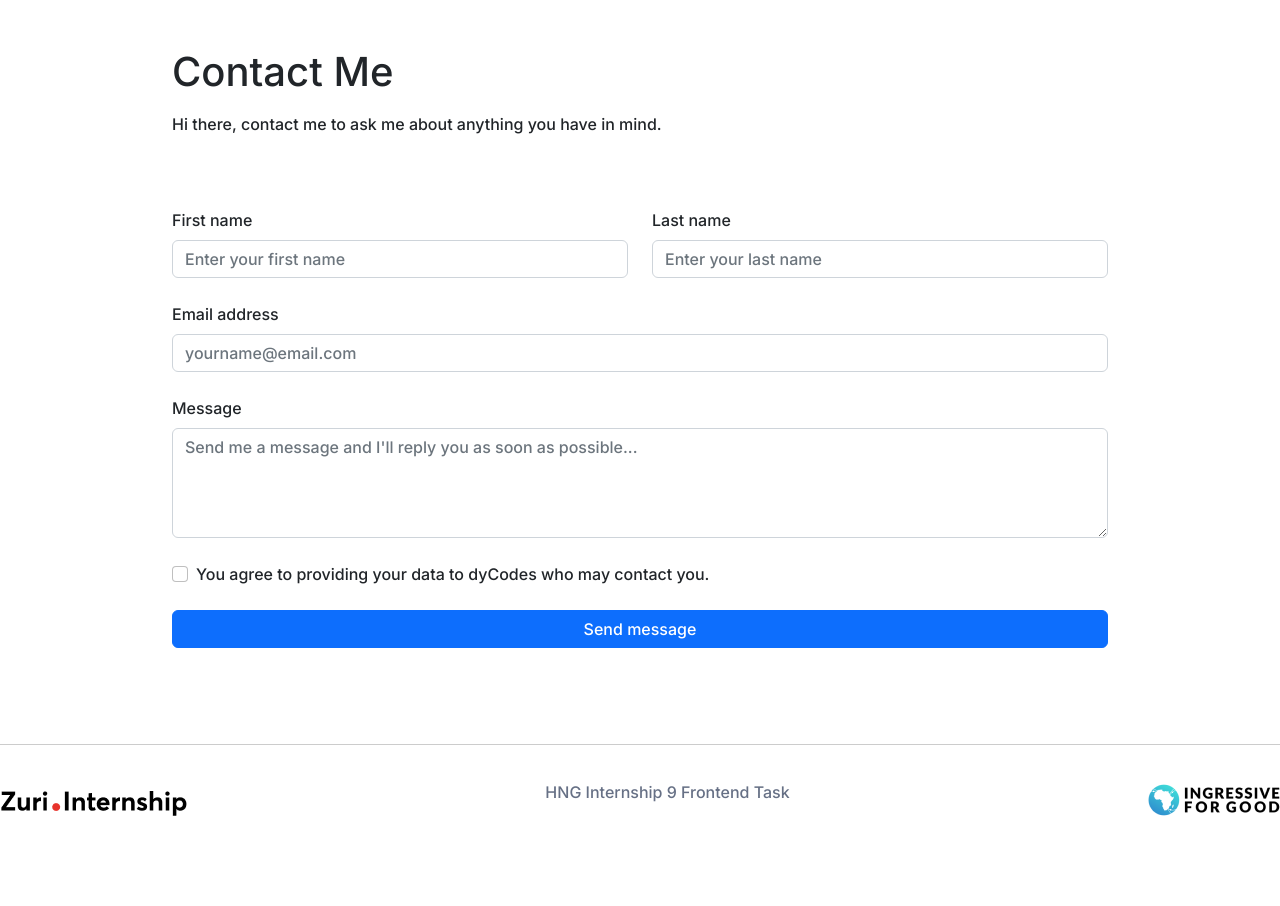
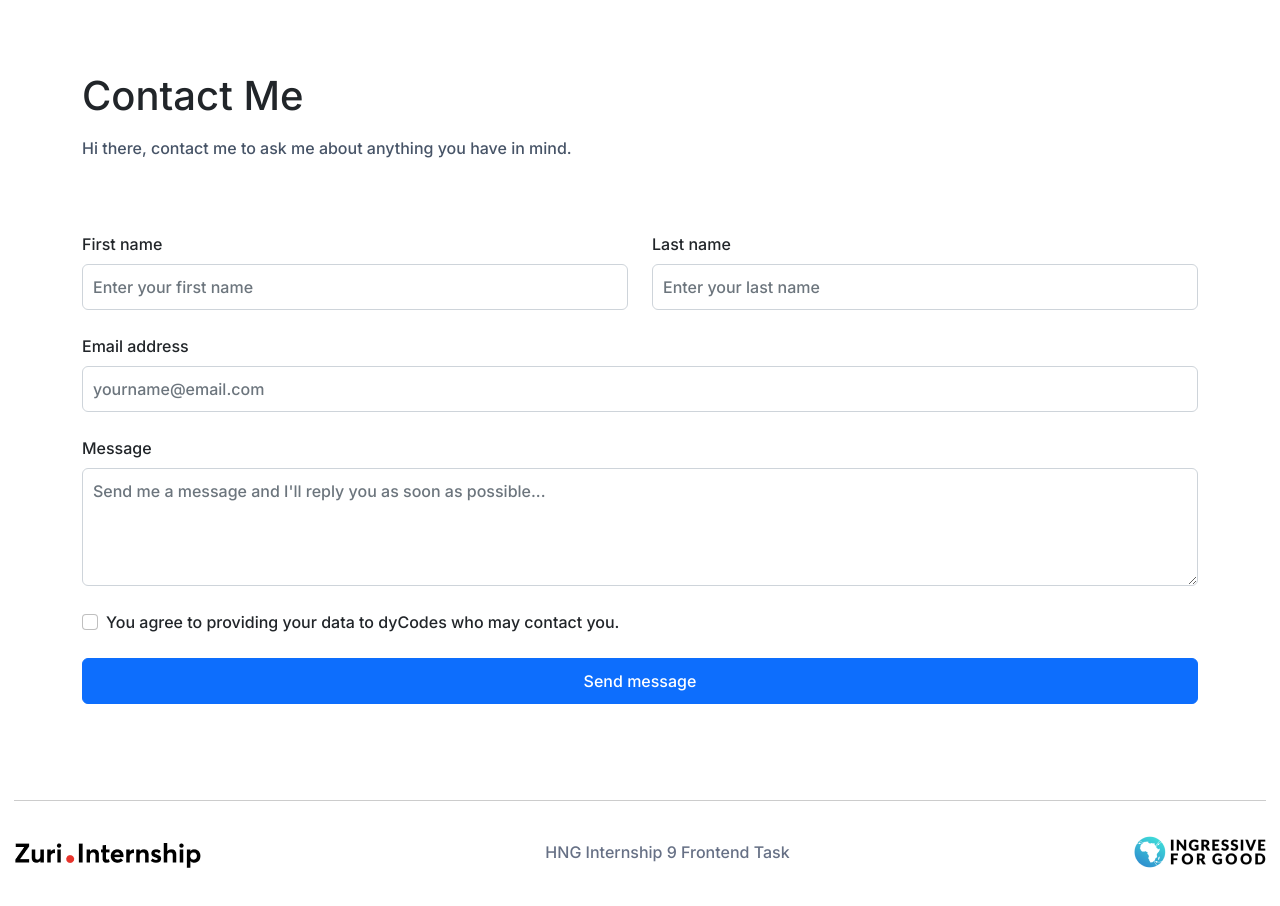
Before and after one commit to dyCodes/linktree-hngi9, a React (Create React App) app: page /contact in a window 1280 px wide. Shown: the top 906 px of the page. Before the commit the page ends 855 px from the top, so only its background shows below. Built offline with nearby package versions, Linux system fonts and the light colour scheme.

Commit message:
style: contact form

```diff
--- a/src/index.css
+++ b/src/index.css
@@ -15,16 +15,33 @@ a {
   text-decoration: none;
 }
 
-.App {
+p {
+  margin: 0;
+  color: #475467;
+}
+
+/* Bootstrap reset */
+
+form .form-check-input,
+form .form-control {
+  box-shadow: none !important;
+}
+
+/* App */
+.home {
   text-align: center;
   margin: auto;
   padding: 24px;
   padding-bottom: 0;
 }
 
-.container {
+.home main {
   max-width: 960px;
   margin: 60px auto;
+}
+
+.page {
+  padding: 24px 14px;
 }
 
 header {
@@ -44,6 +61,7 @@ header {
   position: absolute;
   right: 8px;
   top: 6px;
+  cursor: pointer;
 }
 .share-button img.mobile {
   display: none;
@@ -51,7 +69,7 @@ header {
 
 .btn.link {
   display: block;
-  padding: 18px;
+  padding: 16px;
   width: 100%;
   color: #101828;
   font-size: 18px;
@@ -71,6 +89,15 @@ header {
 .social-link {
   margin: 0 10px;
   padding: 6px;
+}
+
+#btn__submit {
+  padding: 10px;
+}
+
+form input.form-control,
+form textarea.form-control {
+  padding: 10px;
 }
 
 footer {
```
